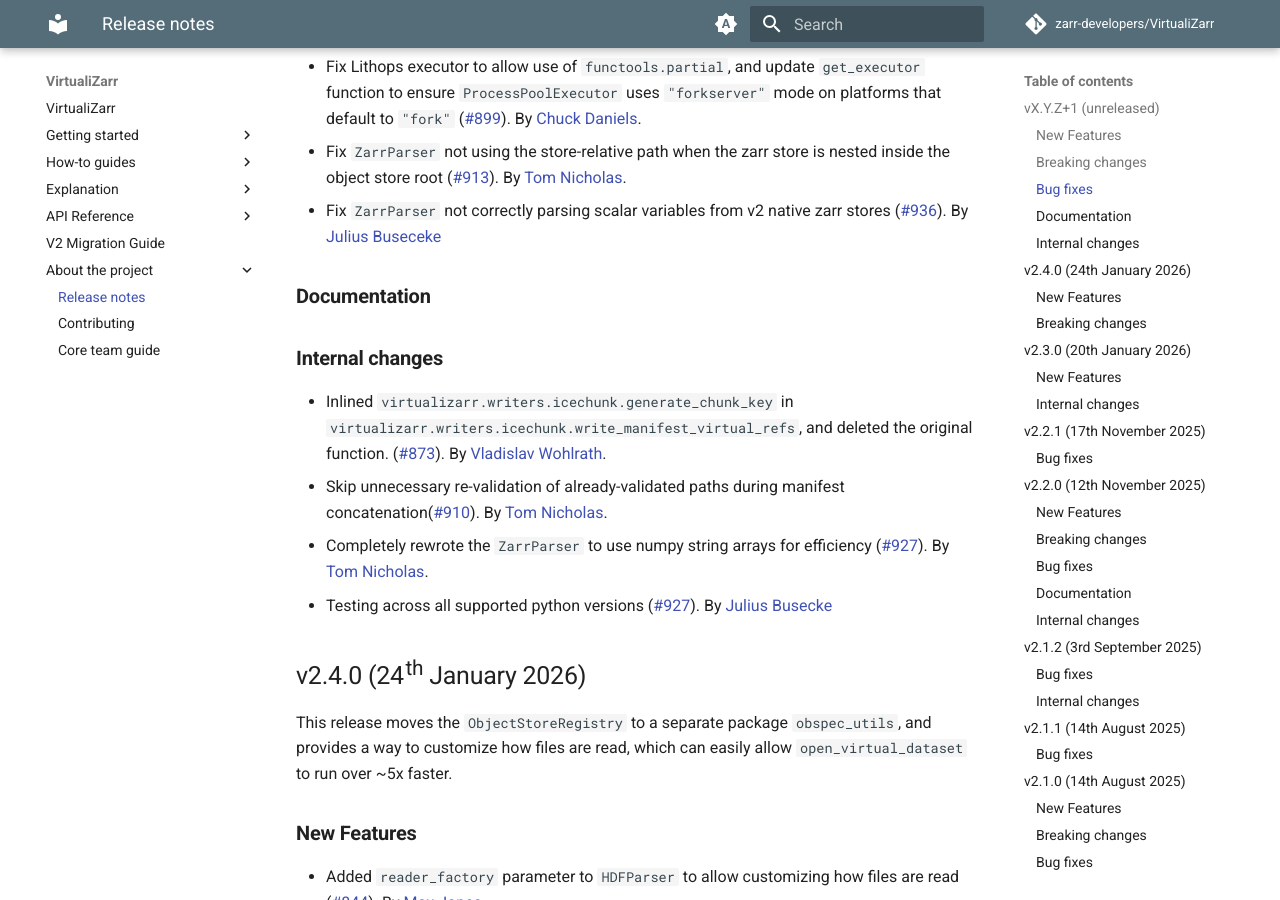
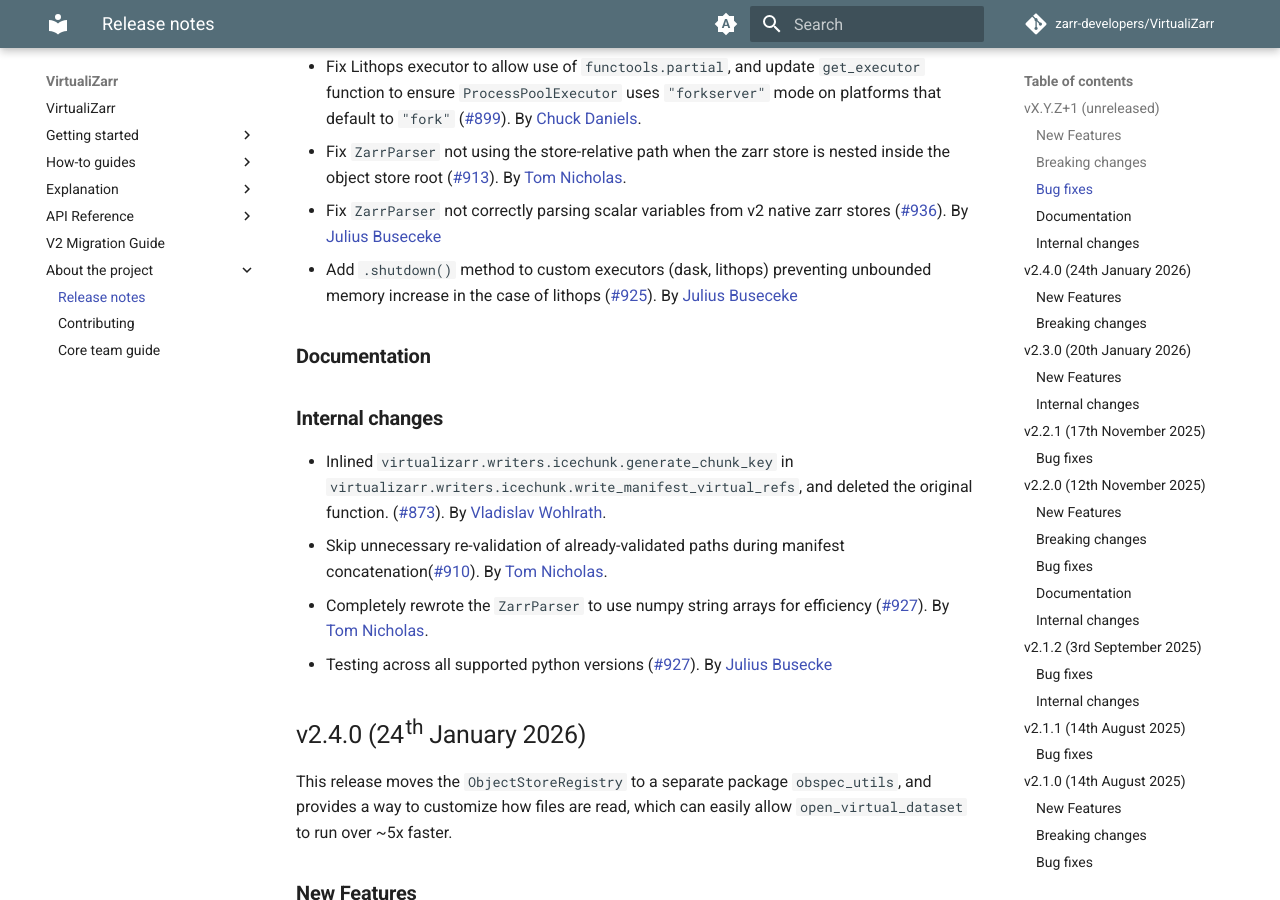
Before and after one commit to zarr-developers/VirtualiZarr, an MkDocs documentation site: the page built from docs/releases.md, in a window 1280 px wide and 900 px high, scrolled down 767 px. Built offline with MkDocs 1.6.1 and Material for MkDocs 9.7.7, drawn with Linux system fonts in a browser that asks for light colours; comment, search, counter and statistics services are not loaded; the version menu is left out.

Commit message:
Add .shutdown() method to custom executors
Added `.shutdown()` method to custom executors to prevent unbounded memory increase in lithops.

```diff
--- a/docs/releases.md
+++ b/docs/releases.md
@@ -41,6 +41,8 @@
   ([#913](https://github.com/zarr-developers/VirtualiZarr/pull/913)).
   By [Tom Nicholas](https://github.com/TomNicholas).
 - Fix `ZarrParser` not correctly parsing scalar variables from v2 native zarr stores ([#936](https://github.com/zarr-developers/VirtualiZarr/pull/936)).
+  By [Julius Buseceke](https://github.com/jbusecke)
+- Add `.shutdown()` method to custom executors (dask, lithops) preventing unbounded memory increase in the case of lithops ([#925](https://github.com/zarr-developers/VirtualiZarr/pull/925)).
   By [Julius Buseceke](https://github.com/jbusecke)
 
 ### Documentation
```
